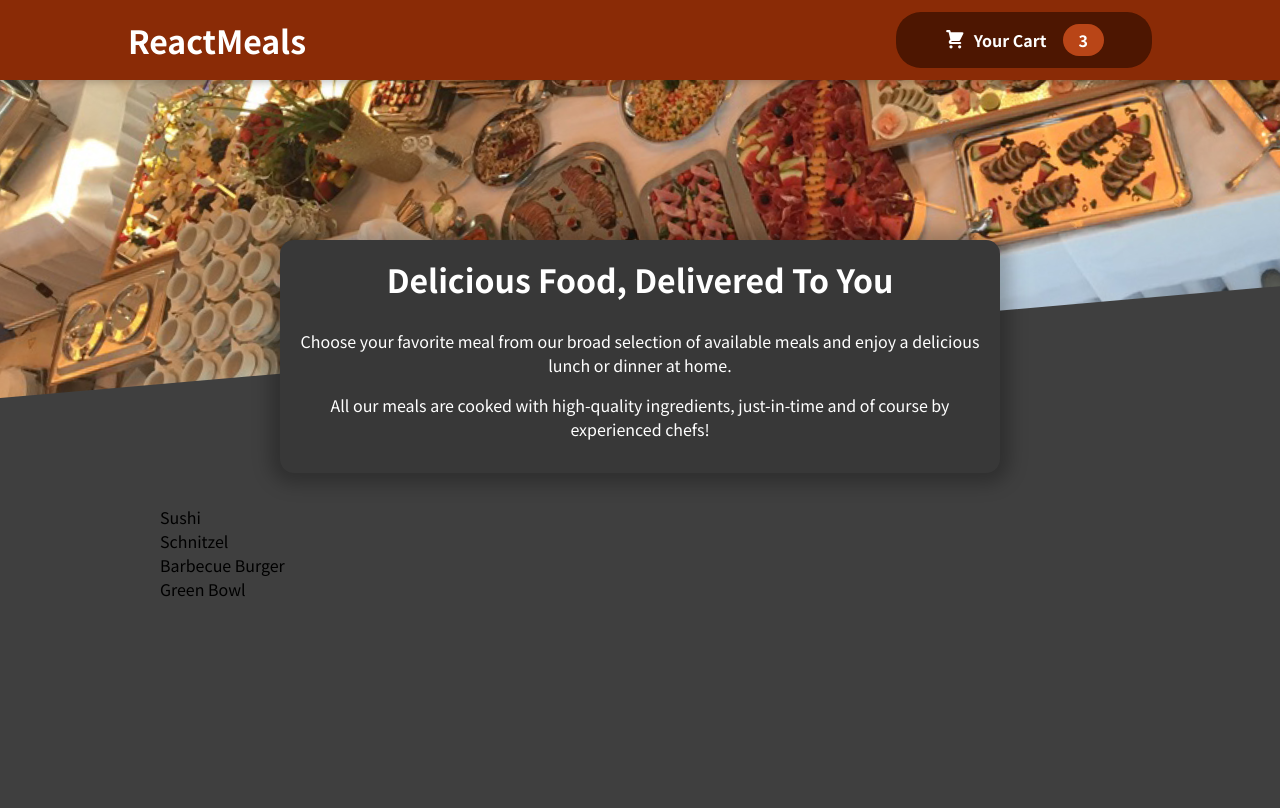
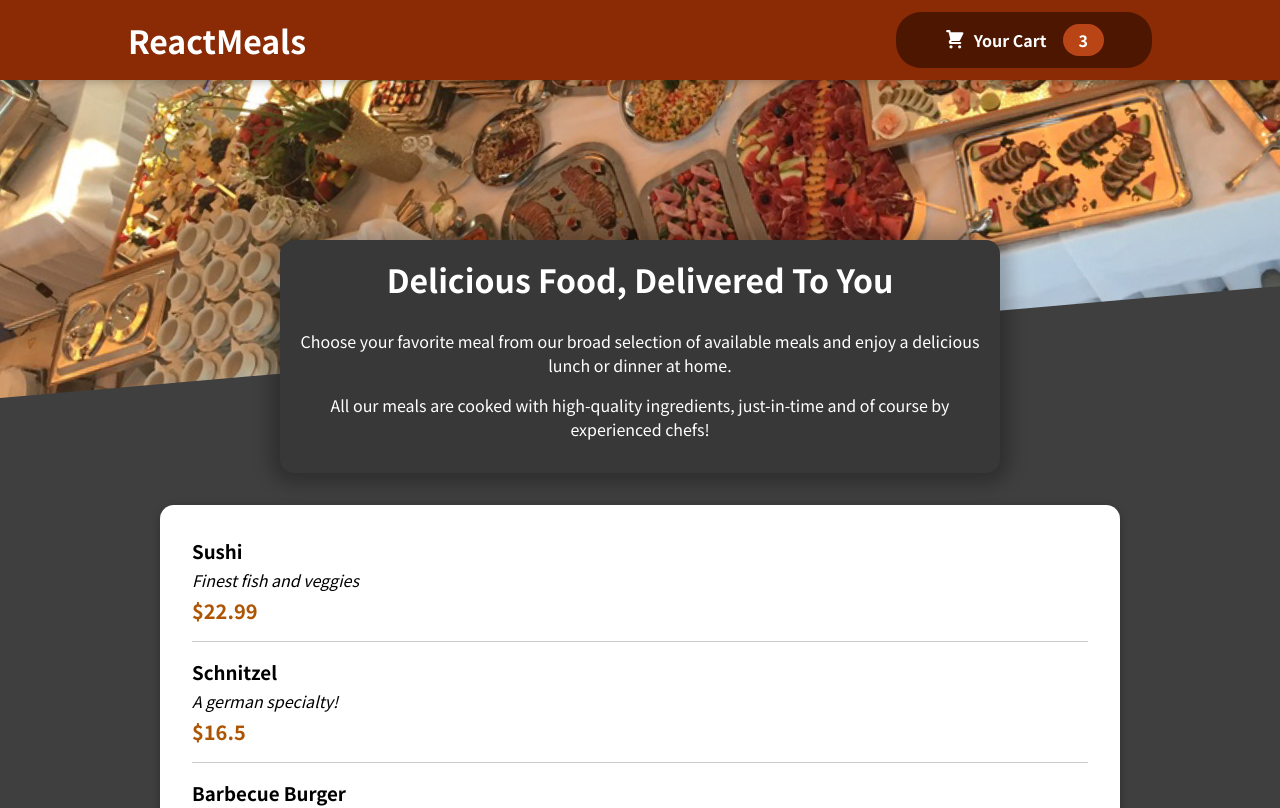
Before and after one commit to jobemcamera/react-meals, a React (Create React App) app: page / in a window 1280 px wide. Shown: the top 808 px of the page. Built offline with nearby package versions, Linux system fonts and the light colour scheme.

Commit message:
criacao e chamada do componente MealItem

```diff
--- a/src/components/Meals/AvailableMeals.jsx
+++ b/src/components/Meals/AvailableMeals.jsx
@@ -1,5 +1,7 @@
 import React from 'react'
 import classes from './AvailableMeals.module.css'
+import Card from '../UI/Card'
+import MealItem from './MealItem/MealItem';
 
 const DUMMY_MEALS = [
   {
@@ -29,13 +31,20 @@
 ];
 
 const AvailableMeals = () => {
-  const mealsList = DUMMY_MEALS.map((meal) => <li>{meal.name}</li>);
+  const mealsList = DUMMY_MEALS.map((meal) =>
+    <MealItem
+      key={meal.id}
+      name={meal.name}
+      description={meal.description}
+      price={meal.price}
+    />
+  );
 
   return (
     <section className={classes.meals}>
-      <ul>
-        {mealsList}
-      </ul>
+      <Card>
+        <ul>{mealsList}</ul>
+      </Card>
     </section>
   )
 }
--- /dev/null
+++ b/src/components/Meals/MealItem/MealItem.jsx
@@ -0,0 +1,23 @@
+import React from 'react'
+import classes from './MealItem.module.css'
+import MealItemForm from './MealItemForm'
+
+const MealItem = (props) => {
+
+  const price = `$${props.price}`;
+
+  return (
+    <li className={classes.meal}>
+      <div>
+        <h3 className={classes.name}>{props.name}</h3>
+        <div className={classes.description}>{props.description}</div>
+        <div className={classes.price}>{price}</div>
+      </div>
+      <div>
+        {/* <MealItemForm /> */}
+      </div>
+    </li>
+  )
+}
+
+export default MealItem
--- /dev/null
+++ b/src/components/Meals/MealItem/MealItem.module.css
@@ -0,0 +1,22 @@
+.meal {
+    display: flex;
+    justify-content: space-between;
+    margin: 1rem;
+    padding-bottom: 1rem;
+    border-bottom: 1px solid #ccc;
+  }
+
+  .meal h3 {
+    margin: 0 0 0.25rem 0;
+  }
+
+  .description {
+    font-style: italic;
+  }
+
+  .price {
+    margin-top: 0.25rem;
+    font-weight: bold;
+    color: #ad5502;
+    font-size: 1.25rem;
+  }
```
